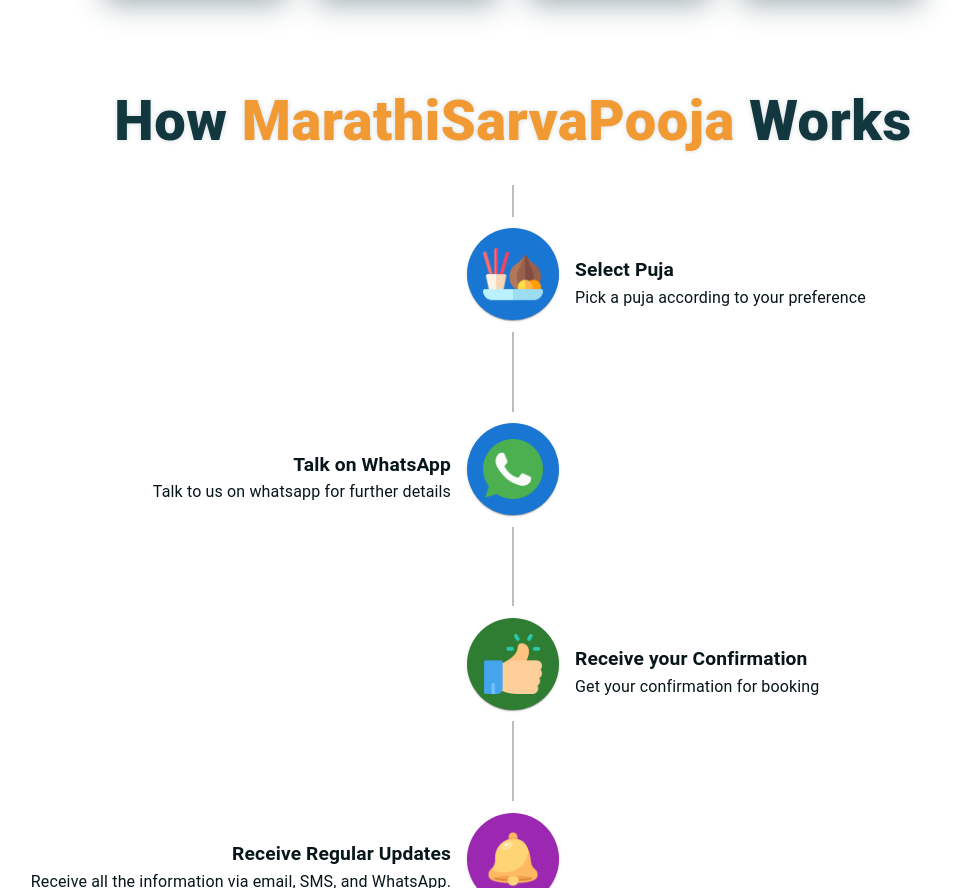
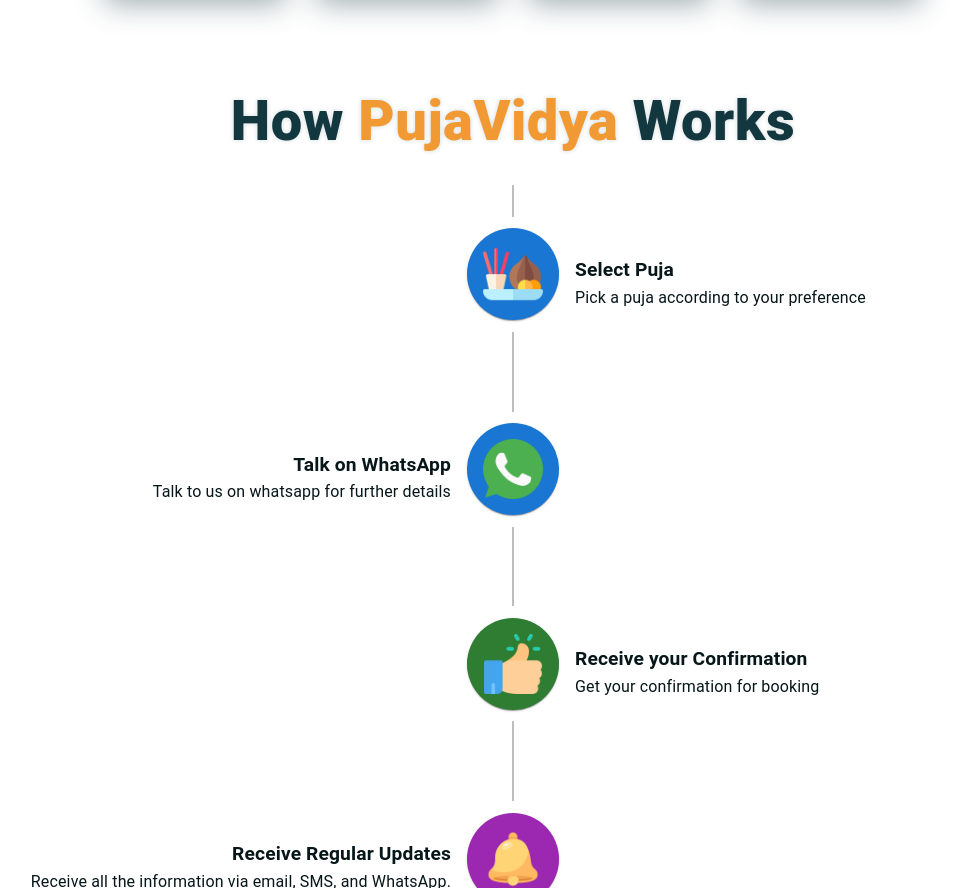
Before and after one commit to Ankitjnvynr/finalpujavidya, a React (Vite) app: page / in a window 1280 px wide. Shown: the part 2836-3724 px from the top of the page, without its empty margins (127-1091 px from the left). Built offline with nearby package versions, Linux system fonts and the light colour scheme.

Commit message:
update photos

```diff
--- a/src/components/how-to-book/index.jsx
+++ b/src/components/how-to-book/index.jsx
@@ -25,7 +25,7 @@
   return (
     <Box>
       <Typography sx={howToBookHeadingStyle}>
-        How <span>MarathiSarvaPooja</span> Works
+        How <span>PujaVidya</span> Works
       </Typography>
       <Timeline position="alternate">
         {howToBookTimeline.map((T) => (
```
